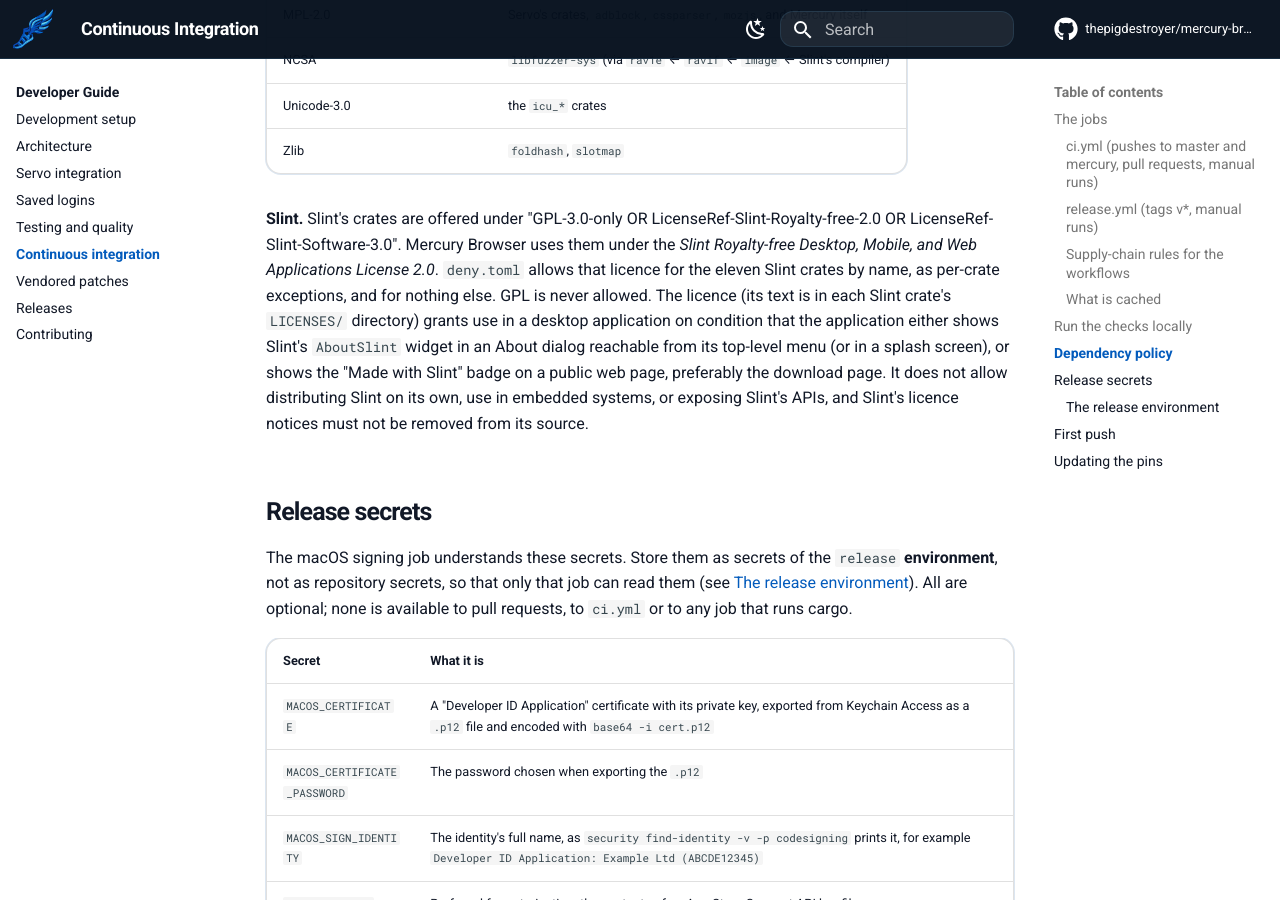
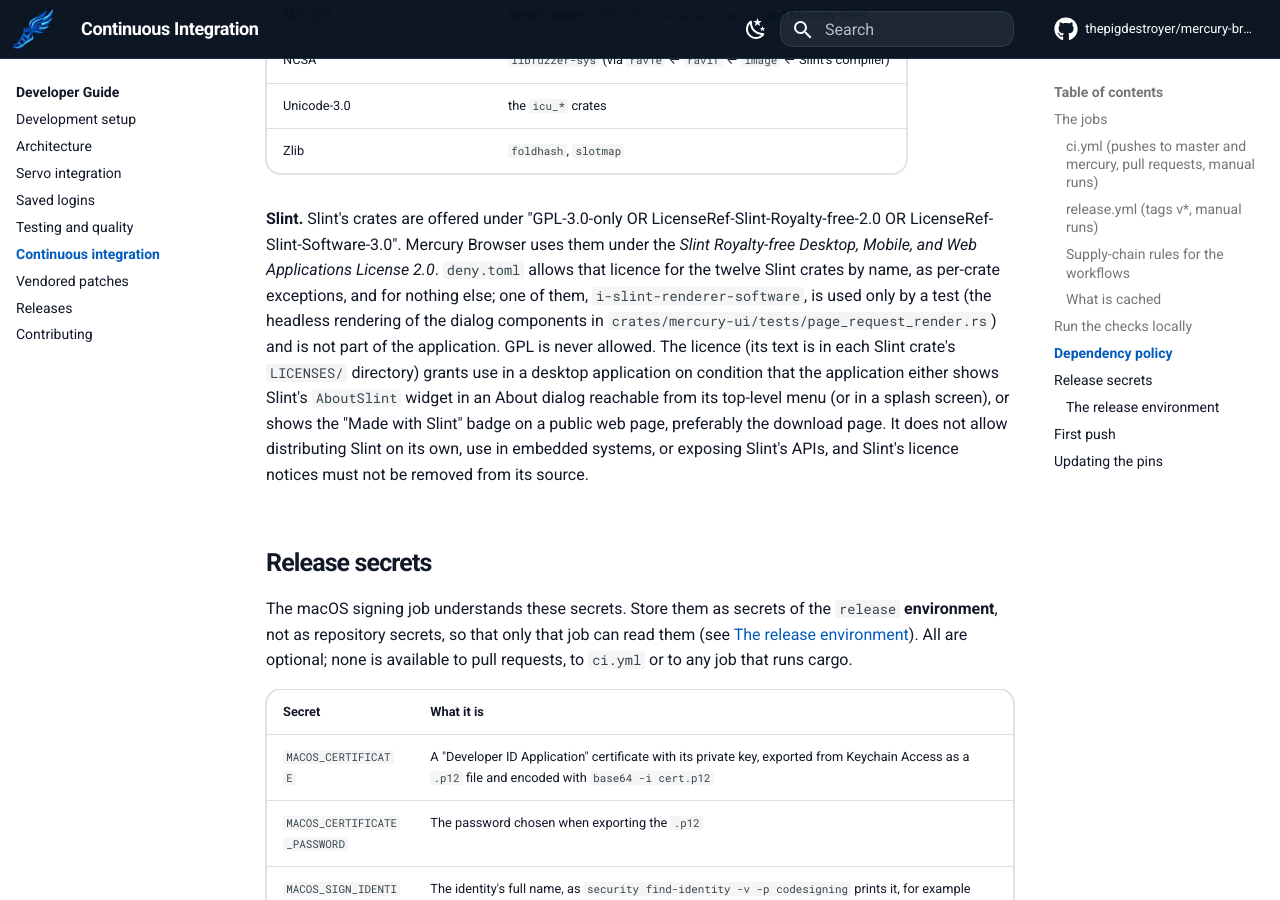
Before and after one commit to KaykCaputo/hermes-browser, an MkDocs documentation site: the page built from docs/developer-guide/continuous-integration.md, in a window 1280 px wide and 900 px high, scrolled down 6611 px. Built offline with MkDocs 1.6.1 and Material for MkDocs 9.7.7, drawn with Linux system fonts in a browser that asks for light colours; comment, search, counter and statistics services are not loaded.

Commit message:
build: allow Slint's software renderer for the dialog component tests
The dev-only renderer-software feature of mercury-ui (headless rendering
in tests/page_request_render.rs) brings i-slint-renderer-software into
the graph; give it the same per-crate licence exception as the other
Slint crates.

```diff
--- a/docs/developer-guide/continuous-integration.md
+++ b/docs/developer-guide/continuous-integration.md
@@ -120,7 +120,7 @@ scripts/ci/check-colors-screenshot.py /tmp/colors.png
 | Unicode-3.0 | the `icu_*` crates |
 | Zlib | `foldhash`, `slotmap` |
 
-**Slint.** Slint's crates are offered under "GPL-3.0-only OR LicenseRef-Slint-Royalty-free-2.0 OR LicenseRef-Slint-Software-3.0". Mercury Browser uses them under the *Slint Royalty-free Desktop, Mobile, and Web Applications License 2.0*. `deny.toml` allows that licence for the eleven Slint crates by name, as per-crate exceptions, and for nothing else. GPL is never allowed. The licence (its text is in each Slint crate's `LICENSES/` directory) grants use in a desktop application on condition that the application either shows Slint's `AboutSlint` widget in an About dialog reachable from its top-level menu (or in a splash screen), or shows the "Made with Slint" badge on a public web page, preferably the download page. It does not allow distributing Slint on its own, use in embedded systems, or exposing Slint's APIs, and Slint's licence notices must not be removed from its source.
+**Slint.** Slint's crates are offered under "GPL-3.0-only OR LicenseRef-Slint-Royalty-free-2.0 OR LicenseRef-Slint-Software-3.0". Mercury Browser uses them under the *Slint Royalty-free Desktop, Mobile, and Web Applications License 2.0*. `deny.toml` allows that licence for the twelve Slint crates by name, as per-crate exceptions, and for nothing else; one of them, `i-slint-renderer-software`, is used only by a test (the headless rendering of the dialog components in `crates/mercury-ui/tests/page_request_render.rs`) and is not part of the application. GPL is never allowed. The licence (its text is in each Slint crate's `LICENSES/` directory) grants use in a desktop application on condition that the application either shows Slint's `AboutSlint` widget in an About dialog reachable from its top-level menu (or in a splash screen), or shows the "Made with Slint" badge on a public web page, preferably the download page. It does not allow distributing Slint on its own, use in embedded systems, or exposing Slint's APIs, and Slint's licence notices must not be removed from its source.
 
 ## Release secrets
 
```
Also changed, not shown: deny.toml (+7 -0 lines).
